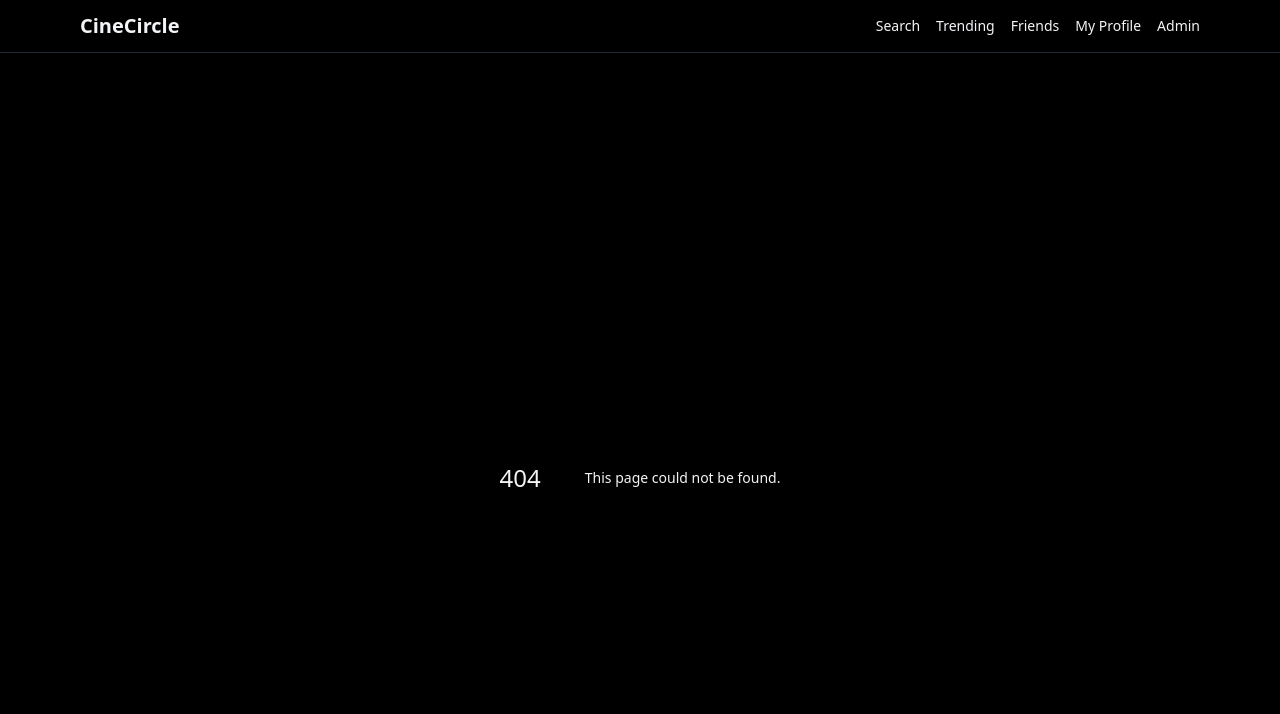
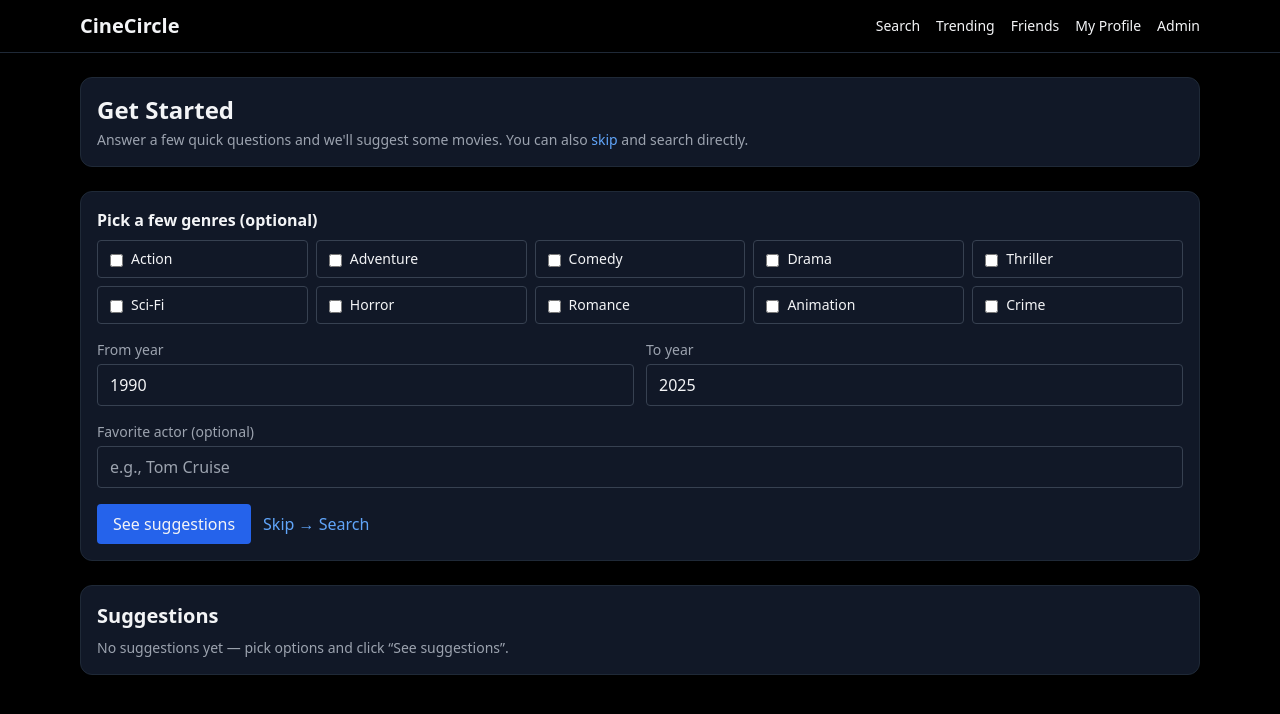
Before and after one commit to krantzkiduece/moviestwo, a Next.js app: page /onboarding in a window 1280 px wide. Before the commit this address had no page. Shown: the top 714 px of the page. Built offline with nearby package versions, Linux system fonts and the light colour scheme.

Commit message:
Create page.tsx

```diff
--- /dev/null
+++ b/src/app/onboarding/page.tsx
@@ -0,0 +1,180 @@
+"use client";
+import { useMemo, useState } from "react";
+
+type MiniMovie = {
+  id: number;
+  title: string;
+  release_date?: string;
+  poster_path?: string | null;
+};
+
+const GENRES: { id: number; name: string }[] = [
+  { id: 28, name: "Action" },
+  { id: 12, name: "Adventure" },
+  { id: 35, name: "Comedy" },
+  { id: 18, name: "Drama" },
+  { id: 53, name: "Thriller" },
+  { id: 878, name: "Sci-Fi" },
+  { id: 27, name: "Horror" },
+  { id: 10749, name: "Romance" },
+  { id: 16, name: "Animation" },
+  { id: 80, name: "Crime" },
+];
+
+function posterUrl(p: string | null | undefined, size: "w185" | "w342" = "w185") {
+  return p ? `https://image.tmdb.org/t/p/${size}${p}` : "https://via.placeholder.com/185x278?text=No+Poster";
+}
+
+export default function OnboardingPage() {
+  const thisYear = useMemo(() => new Date().getFullYear(), []);
+  const [selected, setSelected] = useState<number[]>([]);
+  const [fromYear, setFromYear] = useState(1990);
+  const [toYear, setToYear] = useState(thisYear);
+  const [actorName, setActorName] = useState("");
+  const [loading, setLoading] = useState(false);
+  const [results, setResults] = useState<MiniMovie[]>([]);
+  const [error, setError] = useState<string | null>(null);
+
+  const toggleGenre = (id: number) => {
+    setSelected((prev) =>
+      prev.includes(id) ? prev.filter((g) => g !== id) : [...prev, id]
+    );
+  };
+
+  const fetchSuggestions = async () => {
+    setError(null);
+    setLoading(true);
+    setResults([]);
+    try {
+      const params = new URLSearchParams();
+      if (selected.length) params.set("genres", selected.join(","));
+      if (fromYear) params.set("fromYear", String(fromYear));
+      if (toYear) params.set("toYear", String(toYear));
+      if (actorName.trim()) params.set("actorName", actorName.trim());
+      const r = await fetch(`/api/tmdb/suggest?${params.toString()}`, { cache: "no-store" });
+      const data = await r.json();
+      if (!r.ok) throw new Error(data?.error || "Suggest failed");
+      setResults(Array.isArray(data?.results) ? data.results : []);
+    } catch (e: any) {
+      setError(e?.message || "Something went wrong");
+    } finally {
+      setLoading(false);
+    }
+  };
+
+  return (
+    <div className="space-y-6">
+      <section className="card">
+        <h1 className="text-2xl font-bold">Get Started</h1>
+        <p className="text-gray-400 text-sm mt-1">
+          Answer a few quick questions and we&apos;ll suggest some movies. You can also{" "}
+          <a className="text-blue-400 hover:text-blue-300" href="/search">skip</a> and search directly.
+        </p>
+      </section>
+
+      <section className="card space-y-4">
+        {/* Genres */}
+        <div>
+          <div className="font-semibold mb-2">Pick a few genres (optional)</div>
+          <div className="grid grid-cols-2 sm:grid-cols-3 md:grid-cols-5 gap-2">
+            {GENRES.map((g) => (
+              <label key={g.id} className={`px-3 py-2 rounded border cursor-pointer text-sm
+                 ${selected.includes(g.id) ? "bg-blue-600 border-blue-600" : "bg-gray-900 border-gray-700 hover:border-gray-600"}`}>
+                <input
+                  type="checkbox"
+                  className="mr-2 align-middle"
+                  checked={selected.includes(g.id)}
+                  onChange={() => toggleGenre(g.id)}
+                />
+                {g.name}
+              </label>
+            ))}
+          </div>
+        </div>
+
+        {/* Years */}
+        <div className="grid sm:grid-cols-2 gap-3">
+          <div>
+            <label className="block text-sm text-gray-400 mb-1">From year</label>
+            <input
+              type="number"
+              min={1900}
+              max={toYear}
+              value={fromYear}
+              onChange={(e) => setFromYear(Number(e.target.value))}
+              className="w-full bg-gray-900 border border-gray-700 rounded px-3 py-2"
+            />
+          </div>
+          <div>
+            <label className="block text-sm text-gray-400 mb-1">To year</label>
+            <input
+              type="number"
+              min={fromYear}
+              max={thisYear}
+              value={toYear}
+              onChange={(e) => setToYear(Number(e.target.value))}
+              className="w-full bg-gray-900 border border-gray-700 rounded px-3 py-2"
+            />
+          </div>
+        </div>
+
+        {/* Actor */}
+        <div>
+          <label className="block text-sm text-gray-400 mb-1">Favorite actor (optional)</label>
+          <input
+            type="text"
+            placeholder="e.g., Tom Cruise"
+            value={actorName}
+            onChange={(e) => setActorName(e.target.value)}
+            className="w-full bg-gray-900 border border-gray-700 rounded px-3 py-2"
+          />
+        </div>
+
+        {/* Buttons */}
+        <div className="flex items-center gap-3">
+          <button
+            onClick={fetchSuggestions}
+            disabled={loading}
+            className="bg-blue-600 hover:bg-blue-500 px-4 py-2 rounded disabled:opacity-60"
+          >
+            {loading ? "Finding movies…" : "See suggestions"}
+          </button>
+          <a href="/search" className="text-blue-400 hover:text-blue-300">Skip → Search</a>
+        </div>
+      </section>
+
+      {/* Results */}
+      <section className="card">
+        <h2 className="text-xl font-semibold">Suggestions</h2>
+        {error && <div className="text-red-400 text-sm mt-2">{error}</div>}
+        {!loading && results.length === 0 && !error && (
+          <div className="text-gray-400 text-sm mt-2">No suggestions yet — pick options and click “See suggestions”.</div>
+        )}
+        {results.length > 0 && (
+          <div className="grid grid-cols-2 sm:grid-cols-3 md:grid-cols-5 lg:grid-cols-6 gap-4 mt-4">
+            {results.map((m) => {
+              const year = m.release_date ? ` (${m.release_date.slice(0, 4)})` : "";
+              return (
+                <a
+                  key={m.id}
+                  href={`/movie/${m.id}`}
+                  className="bg-gray-800 rounded-lg overflow-hidden hover:ring-2 hover:ring-blue-500"
+                >
+                  <img
+                    src={posterUrl(m.poster_path, "w185")}
+                    alt={`Poster for ${m.title}${year}`}
+                    className="w-full h-auto"
+                    loading="lazy"
+                  />
+                  <div className="p-2 text-sm">
+                    <div className="font-medium truncate">{m.title}{year}</div>
+                  </div>
+                </a>
+              );
+            })}
+          </div>
+        )}
+      </section>
+    </div>
+  );
+}
```
